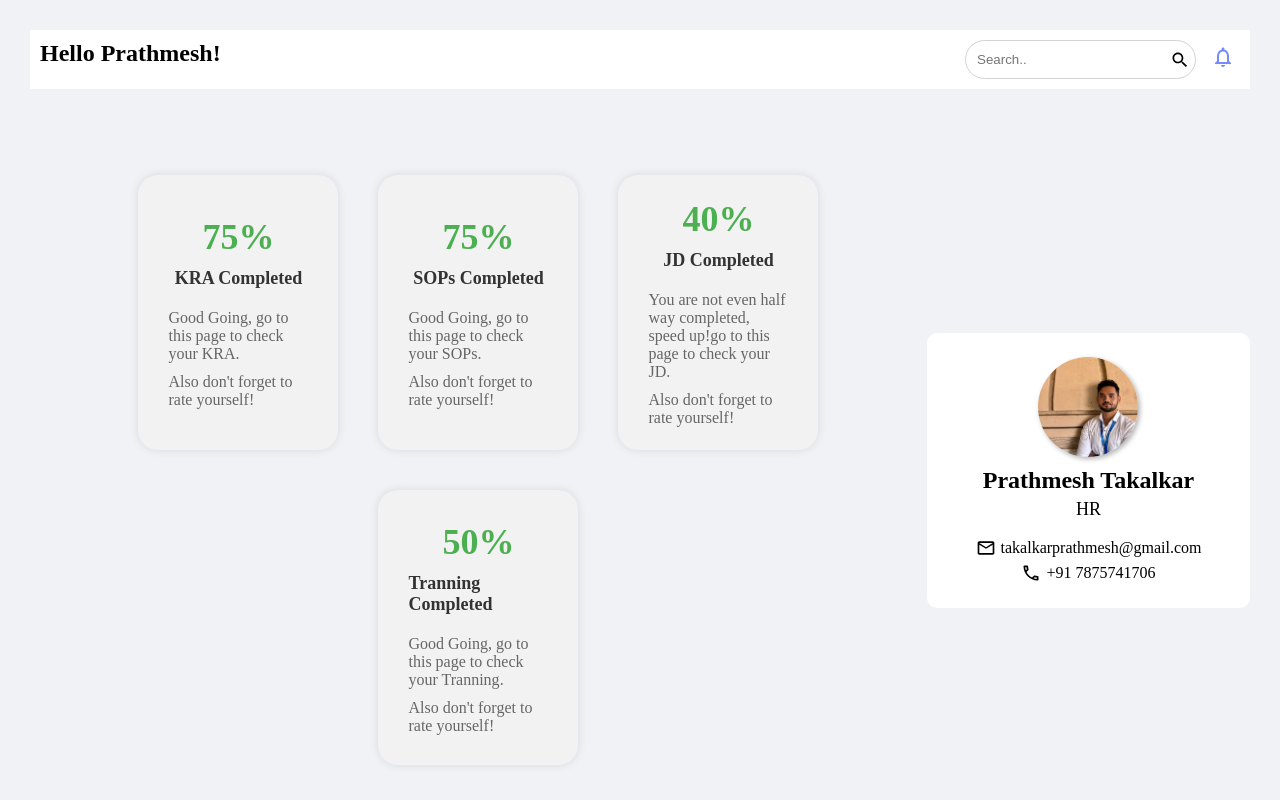
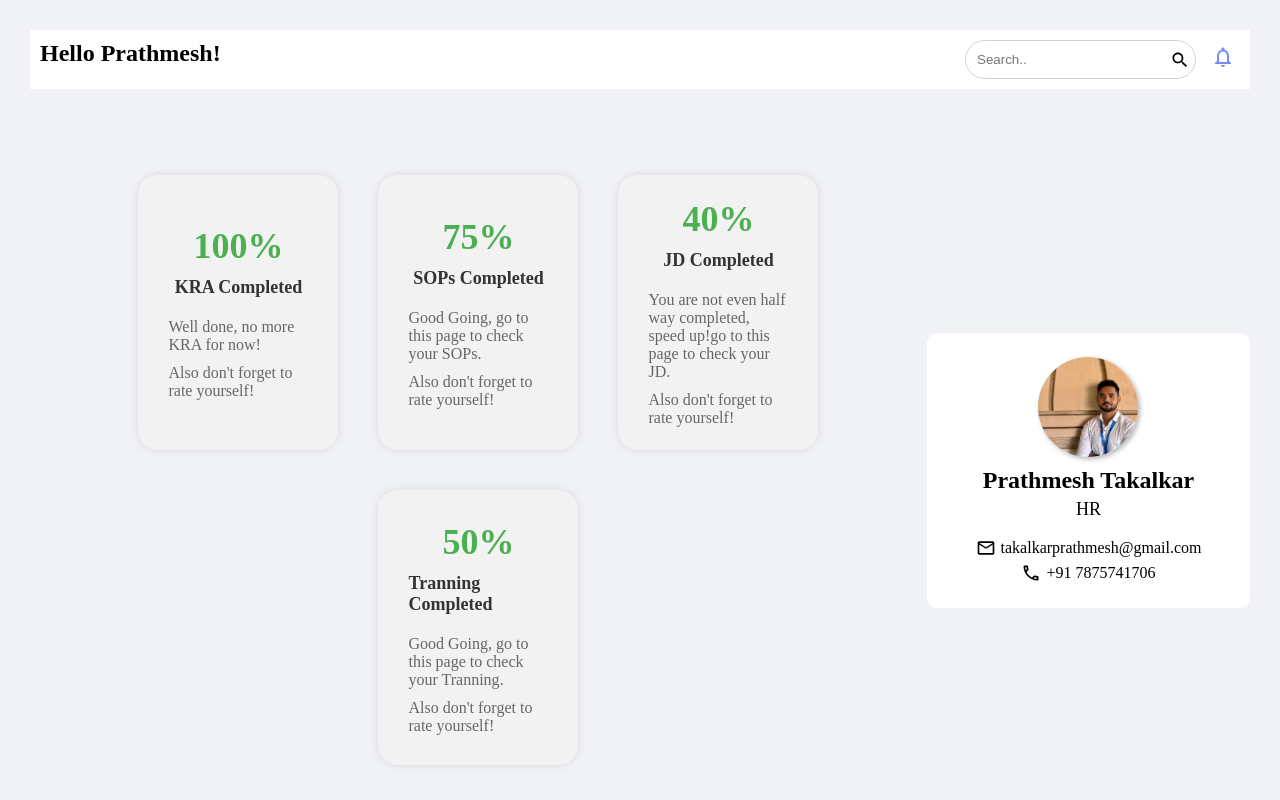
Before and after one commit to DIPAYANPOREL/HappyPerformer, a React (Vite) app in the folder Frontend/: page /dashboard in a window 1280 px wide. Shown: the top 800 px of the page. Built offline with nearby package versions, Linux system fonts and the light colour scheme.

Commit message:
Update Dashboard.jsx

```diff
--- a/Frontend/src/Pages/Software/DashBoard/Dashboard.jsx
+++ b/Frontend/src/Pages/Software/DashBoard/Dashboard.jsx
@@ -63,7 +63,7 @@ const Dashboard = () => {
       </TopContainer>
       <MiddleContainer>
         <Cards>
-          <TargetCard type="KRA" percentage={75} backgroundColor="#ffc107" />
+          <TargetCard type="KRA" percentage="100" backgroundColor="#ffc107" />
           <TargetCard percentage="75" type="SOPs" />
           <TargetCard percentage="40" type="JD" />
           <TargetCard percentage="50" type="Tranning" />
```
